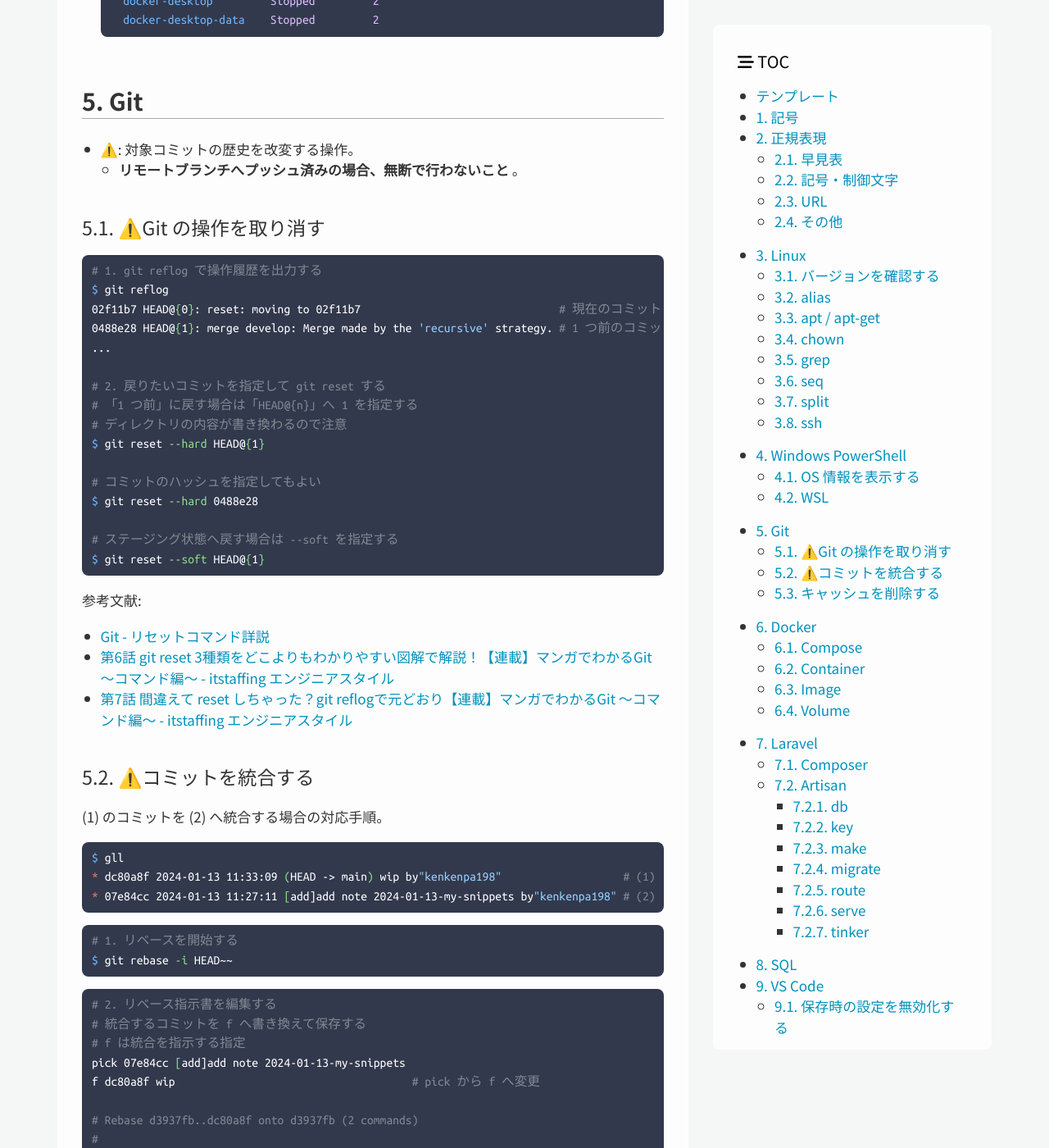
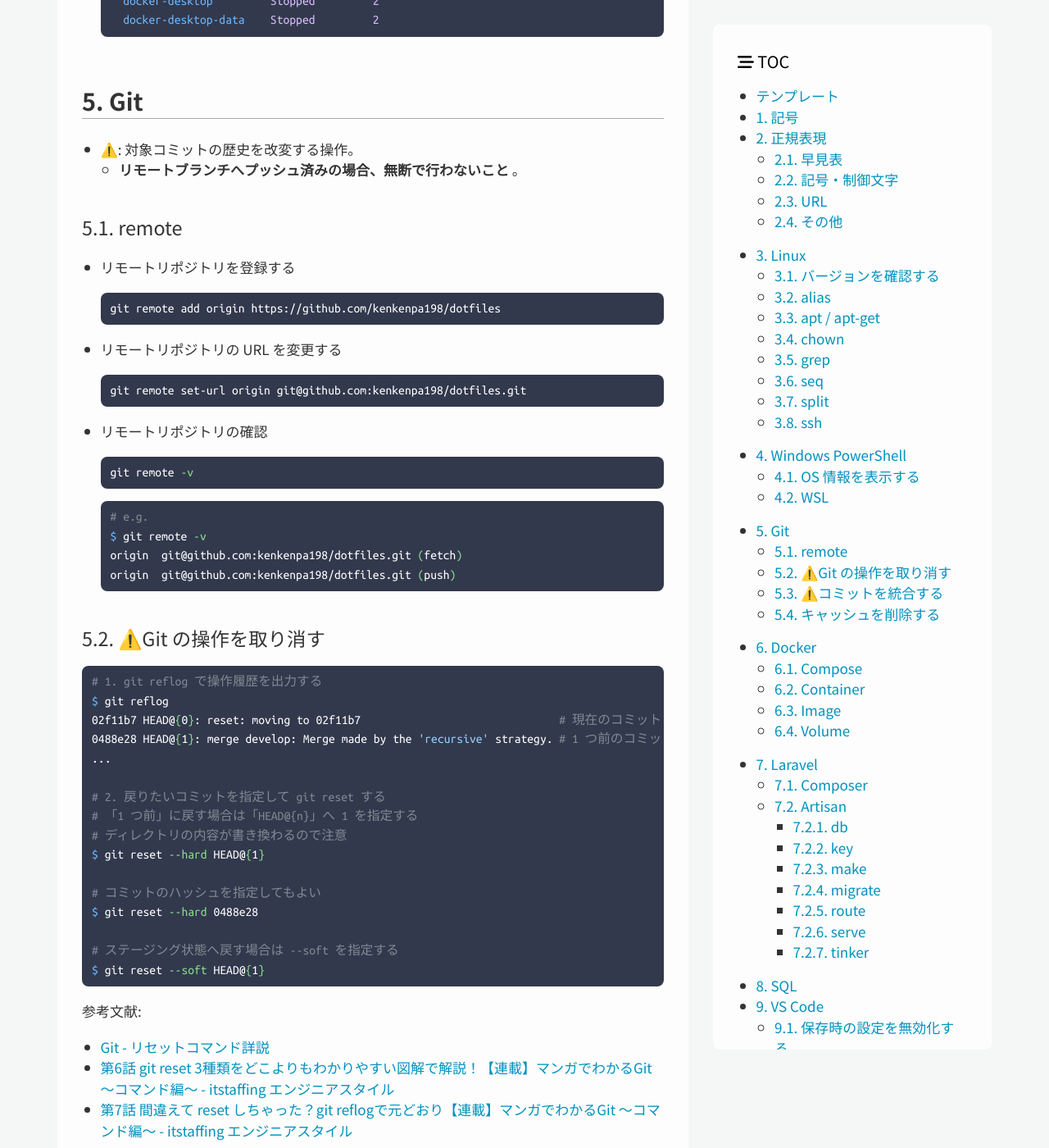
Before and after one commit to kenkenpa198/kems-clew.net, a Jekyll site: the page built from docs/_posts/2024-01-13-my-snippets.md, in a window 1280 px wide and 1400 px high, scrolled down 8444 px. Shown: the whole window at 82% size. Built offline with Jekyll 4.4.1, drawn with Linux system fonts in a browser that asks for light colours; nearby versions of some CDN libraries; some of the changed text lies outside the part shown.

Commit message:
[update]update my-snippets.md

````diff
--- a/docs/_posts/2024-01-13-my-snippets.md
+++ b/docs/_posts/2024-01-13-my-snippets.md
@@ -399,7 +399,34 @@ lastmod: 2024-03-09
 - ⚠️: 対象コミットの歴史を改変する操作。
   - **リモートブランチへプッシュ済みの場合、無断で行わないこと** 。
 
-### 5.1. ⚠️Git の操作を取り消す
+### 5.1. remote
+
+- リモートリポジトリを登録する
+
+  ```shell
+  git remote add origin https://github.com/kenkenpa198/dotfiles
+  ```
+
+- リモートリポジトリの URL を変更する
+
+  ```shell
+  git remote set-url origin git@github.com:kenkenpa198/dotfiles.git
+  ```
+
+- リモートリポジトリの確認
+
+  ```shell
+  git remote -v
+  ```
+
+  ```shell
+  # e.g.
+  $ git remote -v
+  origin  git@github.com:kenkenpa198/dotfiles.git (fetch)
+  origin  git@github.com:kenkenpa198/dotfiles.git (push)
+  ```
+
+### 5.2. ⚠️Git の操作を取り消す
 
 ```shell
 # 1. git reflog で操作履歴を出力する
@@ -474,7 +501,7 @@ $ gll
 
 ※ 実行しているコマンド `$ gll` は [git log のエイリアス](https://github.com/kenkenpa198/dotfiles/blob/fe695c145ec1c6b35849622cc3b26703d0ef5700/zsh/rc/alias.zsh#L100) 。
 
-### 5.3. キャッシュを削除する
+### 5.4. キャッシュを削除する
 
 [kenkenpa198/dotfiles](https://github.com/kenkenpa198/dotfiles?tab=readme-ov-file#git-%E3%81%AE%E3%82%AD%E3%83%A3%E3%83%83%E3%82%B7%E3%83%A5%E5%89%8A%E9%99%A4%E6%89%8B%E9%A0%86) にも記載しているもの。
 
````
Also changed, not shown: other parts of docs/_posts/2024-01-13-my-snippets.md (+1 -1 lines).
